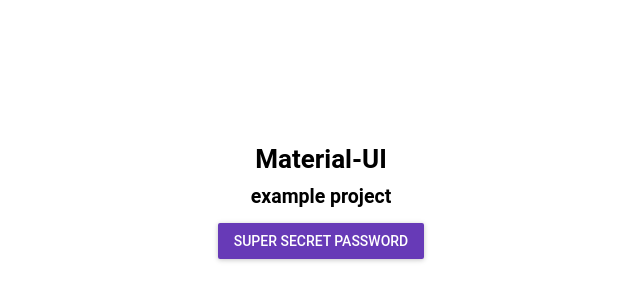
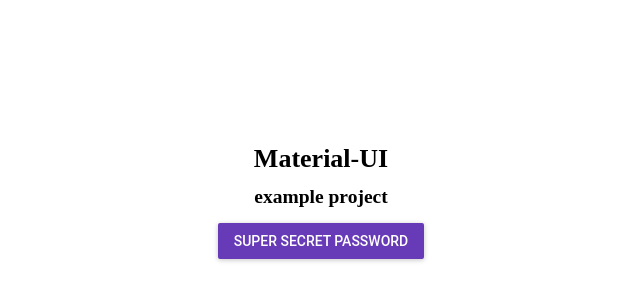
Before and after one commit to oPauloChaves/github-client-mdl, a React (Create React App) app: page / in a window 1280 px wide. Shown: the part 68-368 px from the top of the page, without its empty margins (319-959 px from the left). Built offline with nearby package versions, Linux system fonts and the light colour scheme; what react-tap-event-plugin would draw is missing.

Commit message:
add flexboxgrid

```diff
--- a/package.json
+++ b/package.json
@@ -7,6 +7,7 @@
     "sw-precache": "^5.0.0"
   },
   "dependencies": {
+    "flexboxgrid": "^6.3.1",
     "material-ui": "^0.17.0",
     "react": "^15.4.2",
     "react-dom": "^15.4.2",
--- a/src/index.css
+++ b/src/index.css
@@ -1,3 +1,5 @@
+@import '~/flexboxgrid/dist/flexboxgrid.css'
+
 html {
   font-family: 'Roboto', sans-serif;
 }
```
Also changed, not shown: 1 other file (tests, documents, lock files or other folders).
